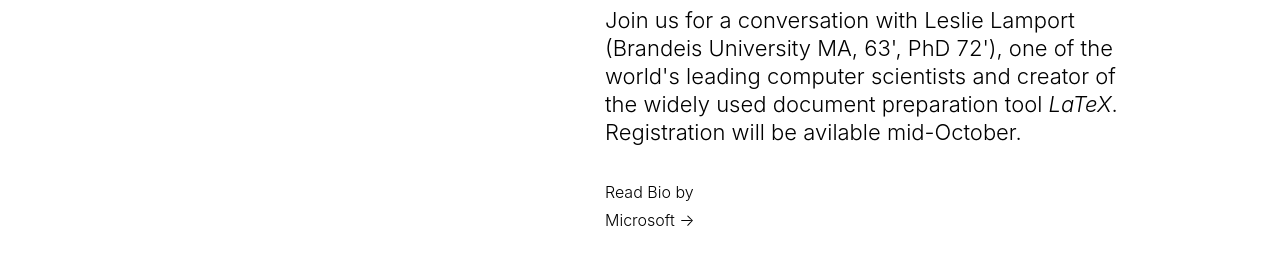
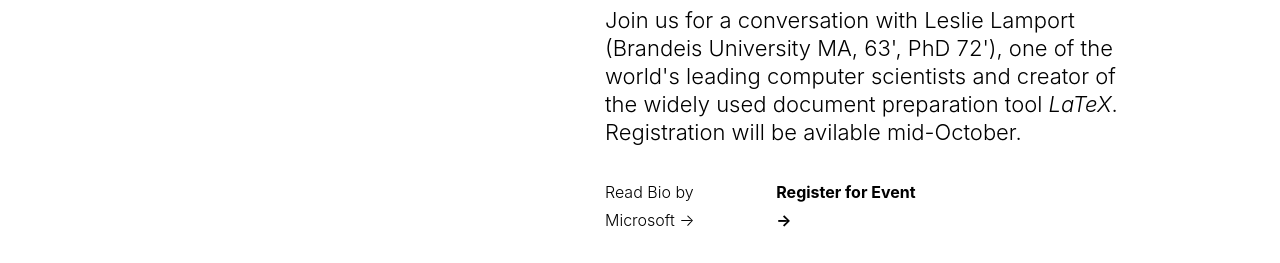
Before and after one commit to EphraimJZimmerman/club-website, a plain HTML site: page public/events.html in a window 1280 px wide. Shown: the part 1045-1308 px from the top of the page. Drawn offline with Linux system fonts and the light colour scheme.

Commit message:
Added registration link

```diff
--- a/public/events.html
+++ b/public/events.html
@@ -137,11 +137,9 @@
                and creator of the widely used document preparation tool <i> LaTeX </i>.
              </p> -->
 
+
              <a class="quickLink" href="https://www.microsoft.com/en-us/research/people/lamport/" target="_blank">Read Bio by Microsoft &rarr;
-
-
-
-            </a>
+             <b><a class="quickLink" href="https://forms.gle/y4iBFM1rJSFMzfKi8" target="_blank">Register for Event &rarr; </a></b>
 
 
             <ul class="blockDesc">
```
Also changed, not shown: 4 other files.
